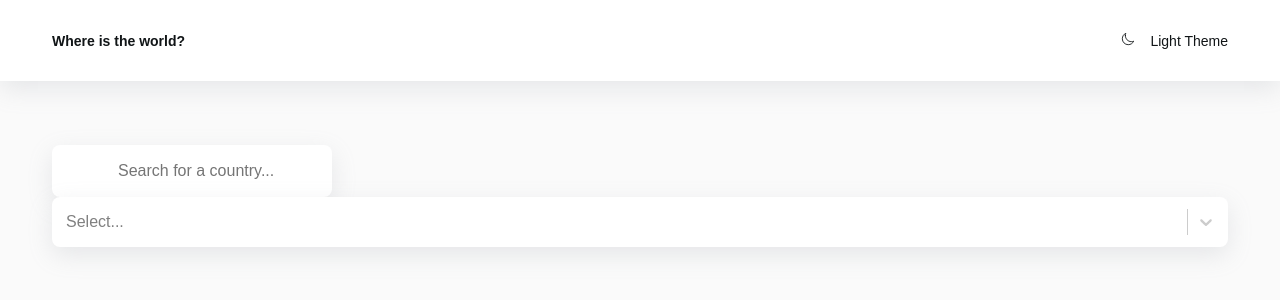
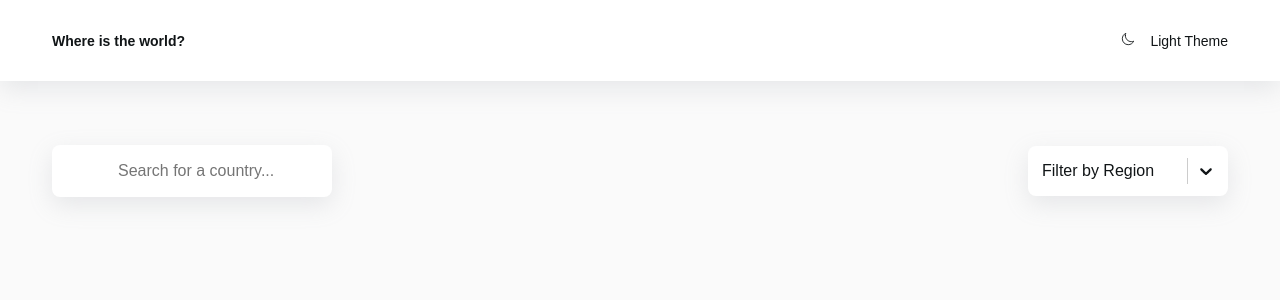
Before and after one commit to Mykolahist/countries-app, a React (Create React App) app: page / in a window 1280 px wide. Shown: the top 300 px of the page. Built offline with nearby package versions, Linux system fonts and the light colour scheme; a web font is replaced by a local one.

Commit message:
works with custom select

```diff
--- a/src/components/Controls/Controls.jsx
+++ b/src/components/Controls/Controls.jsx
@@ -1,26 +1,33 @@
 import { useState, useEffect } from "react";
 import { CustomSelect } from "../CustomSelect/CustomSelect";
 import { Search } from "../Search/Search";
+import { Wrapper } from "./Controls.styled";
 
 const options = [
-  { value: "", label: "" },
-  { value: "", label: "" },
-  { value: "", label: "" },
-  { value: "", label: "" },
-  { value: "", label: "" },
-  { value: "", label: "" }
-]
+  { value: "Africa", label: "Africa" },
+  { value: "America", label: "America" },
+  { value: "Asia", label: "Asia" },
+  { value: "Europe", label: "Europe" },
+  { value: "Oceania", label: "Oceania" }
+];
 
 export const Controls = () => {
   const [search, setSearch] = useState("");
+  const [region, setRegion] = useState("");
 
   return (
-    <div>
+    <Wrapper>
       <Search
         search={search}
         setSearch={setSearch}
       />
-      <CustomSelect />
-    </div>
+      <CustomSelect
+        options={options}
+        placeholder="Filter by Region"
+        isClearable={false}
+        value={region}
+        onChange={setRegion}
+      />
+    </Wrapper>
   );
 };
--- a/src/components/Controls/Controls.styled.jsx
+++ b/src/components/Controls/Controls.styled.jsx
@@ -0,0 +1,13 @@
+import styled from "styled-components";
+
+export const Wrapper = styled.div`
+  display: flex;
+  flex-direction: column;
+  align-items: flex-start;
+
+  @media (min-width: 767px) {
+    flex-direction: row;
+    justify-content: space-between;
+    align-items: center;
+  }
+`;
--- a/src/components/CustomSelect/CustomSelect.jsx
+++ b/src/components/CustomSelect/CustomSelect.jsx
@@ -23,4 +23,23 @@
         : "var(--colors-ui-base)",
     })
   }
-})``;
+})`
+  width: 200px;
+  border-radius: var(--radii);
+  font-family: var(--family);
+  border: none;
+
+  & > * {
+    box-shadow: var(--shadow);
+  }
+
+  & input {
+    padding-left: 0.25rem;
+  }
+  & * {
+    color: var(--colors-text) !important;
+  }
+  & > div[id] {
+    background-color: var(--colors-ui-base);
+  }
+`;
--- a/src/components/Header/Header.jsx
+++ b/src/components/Header/Header.jsx
@@ -25,7 +25,7 @@
               <IoMoon size="14px" />
             )}
             {" "}
-            <span style={{ marginLeft: "0.75rem" }}>{theme} Theme</span>
+            <span style={{ marginLeft: "0.75rem", color: "var(--colors-text)" }}>{theme} Theme</span>
           </ModeSwitcher>
         </Wrapper>
       </Container>
--- a/src/index.css
+++ b/src/index.css
@@ -16,7 +16,7 @@
 }
 
 body[data-theme="dark"] {
-  --color-text: hsl(0, 0%, 100%);
+  color: hsl(0, 0%, 100%);
   --colors-bg: hsl(207, 26%, 17%);
   --colors-ui-base: hsl(209, 23%, 22%);
 
@@ -24,7 +24,7 @@
 }
 
 body[data-theme="light"] {
-  --colors-text: hsl(200, 15%, 8%);
+  color: hsl(200, 15%, 8%);
   --colors-bg: hsl(0, 0%, 98%);
   --colors-ui-base: hsl(0, 0%, 100%);
 
@@ -34,7 +34,7 @@
 body {
   margin: 0;
   font-family: var(--family);
-  color: var(--colors-text);
+  /* color: var(--colors-text); */
   font-weight: var(--fw-light);
   background-color: var(--colors-bg);
 }
```
